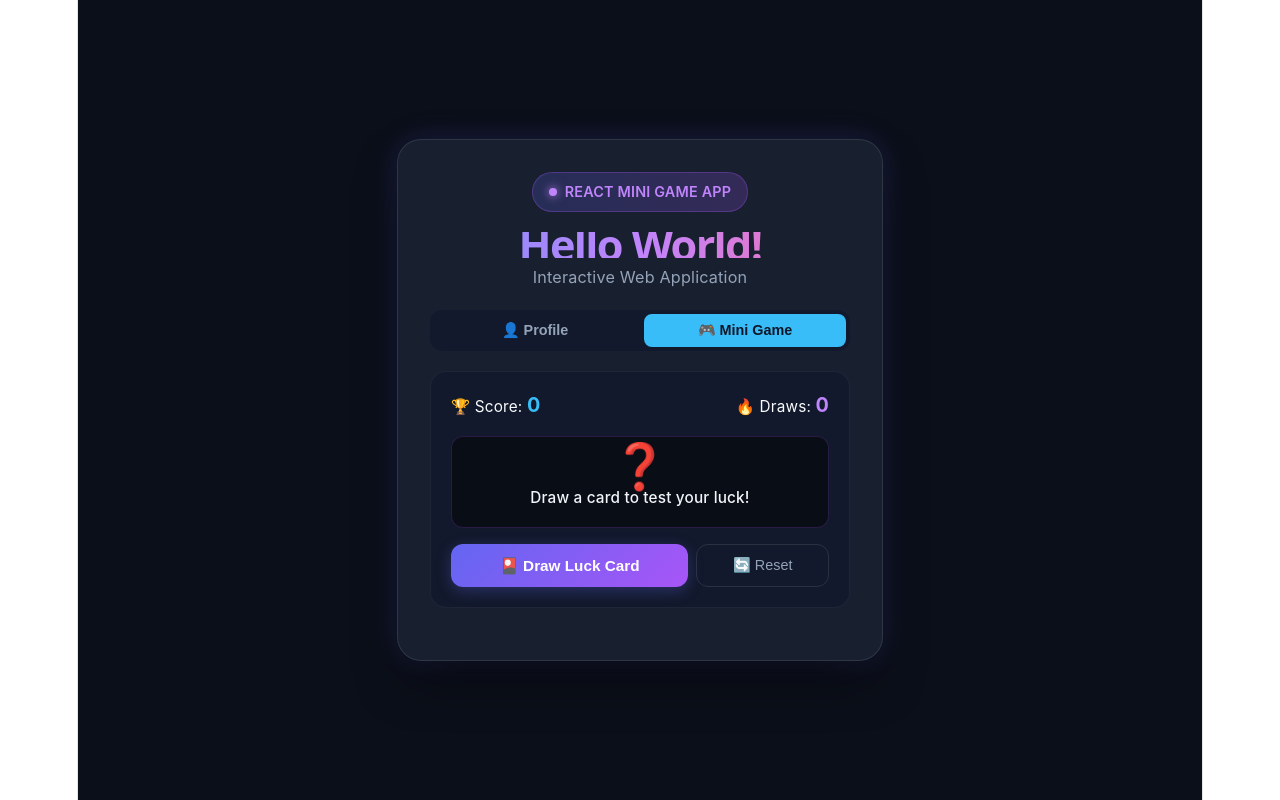
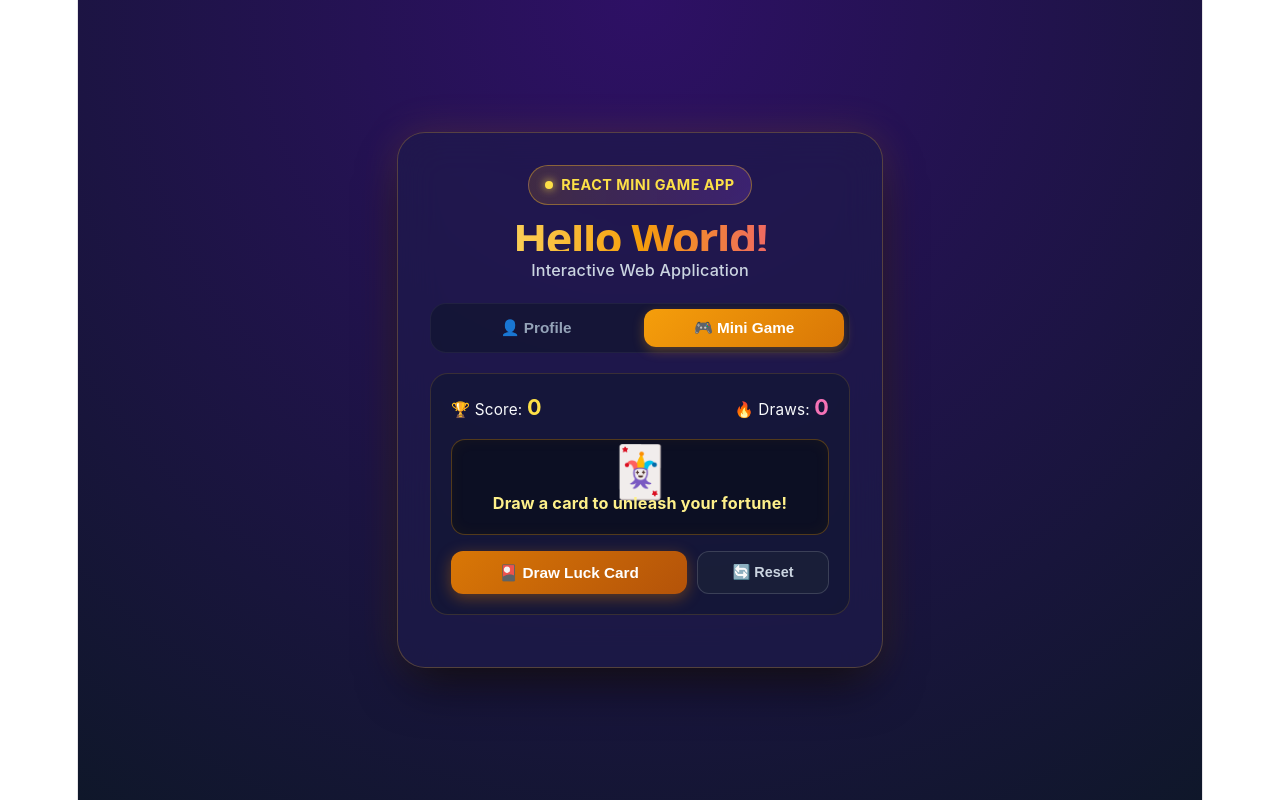
Before and after one commit to NguyenThiCamPhung25560047/my-react-app, a React (Vite) app: page / in a window 1280 px wide. Built offline with nearby package versions, Linux system fonts and the light colour scheme.

Commit message:
update mini game

```diff
--- a/src/App.jsx
+++ b/src/App.jsx
@@ -3,15 +3,16 @@ import { useState } from 'react';
 function App() {
   const [activeTab, setActiveTab] = useState('game');
   const [score, setScore] = useState(0);
-  const [cardResult, setCardResult] = useState({ emoji: '❓', text: 'Draw a card to test your luck!' });
+  const [cardResult, setCardResult] = useState({ emoji: '🃏', text: 'Draw a card to unleash your fortune!' });
   const [streak, setStreak] = useState(0);
 
+  // Mức điểm thưởng cao bùng nổ
   const fortunes = [
-    { emoji: '🌟', text: 'Bá khí! (+10 PTS)', points: 10 },
-    { emoji: '🔥', text: 'Aura farming! (+5 PTS)', points: 5 },
-    { emoji: '⚡', text: 'Tuyệt vời, uống nào! (+3 PTS)', points: 3 },
-    { emoji: '🍀', text: 'Chúc bạn may mắn lần sau! (+1 PTS)', points: 1 },
-    { emoji: '💥', text: 'Nổ hũ! (+20 PTS)', points: 20 },
+    { emoji: '👑', text: 'NỔ HỦ (+500 PTS)', points: 500 },
+    { emoji: '🔥', text: 'BÁ KHÍ (+250 PTS)', points: 250 },
+    { emoji: '🥂', text: 'TUYỆT VỜI, UỐNG NÀO (+100 PTS)', points: 100 },
+    { emoji: '⚡', text: 'CHÚC BẠN MAY MẮN LẦN SAU (+50 PTS)', points: 50 },
+    { emoji: '🌟', text: 'AURA FARMING (+150 PTS)', points: 150 },
   ];
 
   const handleDrawCard = () => {
@@ -26,15 +27,15 @@ function App() {
   const handleResetGame = () => {
     setScore(0);
     setStreak(0);
-    setCardResult({ emoji: '❓', text: 'Draw a card to test your luck!' });
+    setCardResult({ emoji: '🃏', text: 'Draw a card to unleash your fortune!' });
   };
 
   return (
     <div style={{
       minHeight: '100vh',
-      backgroundColor: '#0b0f19',
+      background: 'radial-gradient(circle at top, #2e1065 0%, #0f172a 100%)',
       color: '#f8fafc',
-      fontFamily: "'Inter', 'Segoe UI', sans-serif",
+      fontFamily: "'Plus Jakarta Sans', 'Inter', sans-serif",
       display: 'flex',
       alignItems: 'center',
       justifyContent: 'center',
@@ -44,45 +45,46 @@ function App() {
       <div style={{
         maxWidth: '420px',
         width: '100%',
-        background: 'rgba(30, 41, 59, 0.7)',
-        backdropFilter: 'blur(16px)',
-        borderRadius: '24px',
-        border: '1px solid rgba(255, 255, 255, 0.1)',
+        background: 'rgba(30, 27, 75, 0.65)',
+        backdropFilter: 'blur(20px)',
+        borderRadius: '28px',
+        border: '1px solid rgba(251, 191, 36, 0.25)',
         padding: '32px',
-        boxShadow: '0 25px 50px -12px rgba(0, 0, 0, 0.5), 0 0 30px rgba(99, 102, 241, 0.2)',
+        boxShadow: '0 25px 50px -12px rgba(0, 0, 0, 0.7), 0 0 40px rgba(245, 158, 11, 0.15)',
         textAlign: 'center'
       }}>
 
-        {/* Top Badge */}
+        {/* Top Badge - Warm Gold & Purple Accent */}
         <div style={{
           display: 'inline-flex',
           alignItems: 'center',
           gap: '8px',
           padding: '6px 16px',
           borderRadius: '9999px',
-          background: 'linear-gradient(90deg, rgba(99,102,241,0.2) 0%, rgba(168,85,247,0.2) 100%)',
-          border: '1px solid rgba(168, 85, 247, 0.3)',
-          color: '#c084fc',
+          background: 'linear-gradient(90deg, rgba(245,158,11,0.15) 0%, rgba(168,85,247,0.2) 100%)',
+          border: '1px solid rgba(251, 191, 36, 0.4)',
+          color: '#fde047',
           fontSize: '0.8rem',
-          fontWeight: '600',
+          fontWeight: '700',
+          letterSpacing: '0.5px',
           marginBottom: '20px'
         }}>
-          <span style={{ width: '8px', height: '8px', borderRadius: '50%', backgroundColor: '#c084fc', boxShadow: '0 0 10px #c084fc' }}></span>
+          <span style={{ width: '8px', height: '8px', borderRadius: '50%', backgroundColor: '#fde047', boxShadow: '0 0 10px #fde047' }}></span>
           REACT MINI GAME APP
         </div>
 
-        {/* Title */}
+        {/* Title - Sunset Gold Gradient */}
         <h1 style={{
-          fontSize: '2.4rem',
+          fontSize: '2.5rem',
           fontWeight: '800',
           margin: '0 0 6px 0',
-          background: 'linear-gradient(to right, #818cf8, #c084fc, #f472b6)',
+          background: 'linear-gradient(to right, #fef08a, #f59e0b, #ec4899)',
           WebkitBackgroundClip: 'text',
           WebkitTextFillColor: 'transparent'
         }}>
           Hello World!
         </h1>
-        <p style={{ color: '#94a3b8', fontSize: '0.9rem', margin: '0 0 20px 0' }}>
+        <p style={{ color: '#cbd5e1', fontSize: '0.9rem', margin: '0 0 20px 0', fontWeight: '500' }}>
           Interactive Web Application
         </p>
 
@@ -91,23 +93,25 @@ function App() {
           display: 'flex',
           gap: '8px',
           background: 'rgba(15, 23, 42, 0.6)',
-          padding: '4px',
-          borderRadius: '12px',
-          marginBottom: '20px'
+          padding: '5px',
+          borderRadius: '16px',
+          marginBottom: '20px',
+          border: '1px solid rgba(255, 255, 255, 0.05)'
         }}>
           <button
             onClick={() => setActiveTab('profile')}
             style={{
               flex: 1,
-              padding: '8px',
-              borderRadius: '8px',
+              padding: '10px',
+              borderRadius: '12px',
               border: 'none',
-              background: activeTab === 'profile' ? '#38bdf8' : 'transparent',
-              color: activeTab === 'profile' ? '#0f172a' : '#94a3b8',
-              fontWeight: 'bold',
+              background: activeTab === 'profile' ? 'linear-gradient(135deg, #f59e0b 0%, #d97706 100%)' : 'transparent',
+              color: activeTab === 'profile' ? '#fff' : '#94a3b8',
+              fontWeight: '700',
               cursor: 'pointer',
-              fontSize: '0.8rem',
-              transition: 'all 0.2s'
+              fontSize: '0.85rem',
+              boxShadow: activeTab === 'profile' ? '0 4px 12px rgba(245, 158, 11, 0.3)' : 'none',
+              transition: 'all 0.2s ease'
             }}
           >
             👤 Profile
@@ -116,15 +120,16 @@ function App() {
             onClick={() => setActiveTab('game')}
             style={{
               flex: 1,
-              padding: '8px',
-              borderRadius: '8px',
+              padding: '10px',
+              borderRadius: '12px',
               border: 'none',
-              background: activeTab === 'game' ? '#38bdf8' : 'transparent',
-              color: activeTab === 'game' ? '#0f172a' : '#94a3b8',
-              fontWeight: 'bold',
+              background: activeTab === 'game' ? 'linear-gradient(135deg, #f59e0b 0%, #d97706 100%)' : 'transparent',
+              color: activeTab === 'game' ? '#fff' : '#94a3b8',
+              fontWeight: '700',
               cursor: 'pointer',
-              fontSize: '0.8rem',
-              transition: 'all 0.2s'
+              fontSize: '0.85rem',
+              boxShadow: activeTab === 'game' ? '0 4px 12px rgba(245, 158, 11, 0.3)' : 'none',
+              transition: 'all 0.2s ease'
             }}
           >
             🎮 Mini Game
@@ -134,20 +139,20 @@ function App() {
         {/* Tab 1: Profile */}
         {activeTab === 'profile' && (
           <div style={{
-            background: 'rgba(15, 23, 42, 0.6)',
-            padding: '16px 20px',
-            borderRadius: '16px',
-            border: '1px solid rgba(255, 255, 255, 0.05)',
+            background: 'rgba(15, 23, 42, 0.5)',
+            padding: '18px 20px',
+            borderRadius: '18px',
+            border: '1px solid rgba(251, 191, 36, 0.15)',
             textAlign: 'left',
             marginBottom: '20px'
           }}>
-            <div style={{ display: 'flex', justifyContent: 'space-between', marginBottom: '8px' }}>
-              <span style={{ color: '#64748b', fontSize: '0.85rem' }}>Student:</span>
-              <span style={{ color: '#f1f5f9', fontWeight: '600', fontSize: '0.9rem' }}>Nguyen Thi Cam Phung</span>
+            <div style={{ display: 'flex', justifyContent: 'space-between', marginBottom: '10px' }}>
+              <span style={{ color: '#94a3b8', fontSize: '0.85rem' }}>Student:</span>
+              <span style={{ color: '#fef08a', fontWeight: '600', fontSize: '0.9rem' }}>Nguyen Thi Cam Phung</span>
             </div>
             <div style={{ display: 'flex', justifyContent: 'space-between' }}>
-              <span style={{ color: '#64748b', fontSize: '0.85rem' }}>Student ID:</span>
-              <span style={{ color: '#38bdf8', fontWeight: '700', fontSize: '0.9rem', fontFamily: 'monospace' }}>25560047</span>
+              <span style={{ color: '#94a3b8', fontSize: '0.85rem' }}>Student ID:</span>
+              <span style={{ color: '#f59e0b', fontWeight: '700', fontSize: '0.95rem', fontFamily: 'monospace' }}>25560047</span>
             </div>
           </div>
         )}
@@ -155,32 +160,33 @@ function App() {
         {/* Tab 2: Mini Game Section */}
         {activeTab === 'game' && (
           <div style={{
-            background: 'rgba(15, 23, 42, 0.6)',
+            background: 'rgba(15, 23, 42, 0.5)',
             padding: '20px',
-            borderRadius: '16px',
-            border: '1px solid rgba(255, 255, 255, 0.05)',
+            borderRadius: '18px',
+            border: '1px solid rgba(251, 191, 36, 0.15)',
             marginBottom: '20px'
           }}>
             {/* Scoreboard */}
             <div style={{ display: 'flex', justifyContent: 'space-between', marginBottom: '16px', fontSize: '0.85rem' }}>
-              <span>🏆 Score: <strong style={{ color: '#38bdf8', fontSize: '1.1rem' }}>{score}</strong></span>
-              <span>🔥 Draws: <strong style={{ color: '#c084fc', fontSize: '1.1rem' }}>{streak}</strong></span>
+              <span>🏆 Score: <strong style={{ color: '#fde047', fontSize: '1.2rem' }}>{score}</strong></span>
+              <span>🔥 Draws: <strong style={{ color: '#f472b6', fontSize: '1.2rem' }}>{streak}</strong></span>
             </div>
 
             {/* Card Result Area */}
             <div style={{
-              background: '#090d16',
-              borderRadius: '12px',
-              padding: '16px',
+              background: 'rgba(10, 15, 30, 0.8)',
+              borderRadius: '14px',
+              padding: '18px',
               marginBottom: '16px',
-              border: '1px solid rgba(168, 85, 247, 0.2)'
+              border: '1px solid rgba(245, 158, 11, 0.3)',
+              boxShadow: 'inset 0 0 15px rgba(245, 158, 11, 0.05)'
             }}>
-              <div style={{ fontSize: '2.5rem', marginBottom: '6px' }}>{cardResult.emoji}</div>
-              <div style={{ fontSize: '0.85rem', color: '#f1f5f9', fontWeight: '500' }}>{cardResult.text}</div>
+              <div style={{ fontSize: '2.8rem', marginBottom: '6px' }}>{cardResult.emoji}</div>
+              <div style={{ fontSize: '0.9rem', color: '#fef08a', fontWeight: '700' }}>{cardResult.text}</div>
             </div>
 
             {/* Action Buttons */}
-            <div style={{ display: 'flex', gap: '8px' }}>
+            <div style={{ display: 'flex', gap: '10px' }}>
               <button
                 onClick={handleDrawCard}
                 style={{
@@ -188,12 +194,12 @@ function App() {
                   padding: '12px',
                   borderRadius: '12px',
                   border: 'none',
-                  background: 'linear-gradient(135deg, #6366f1 0%, #a855f7 100%)',
+                  background: 'linear-gradient(135deg, #d97706 0%, #b45309 100%)',
                   color: '#fff',
                   fontWeight: 'bold',
                   cursor: 'pointer',
                   fontSize: '0.85rem',
-                  boxShadow: '0 4px 15px rgba(99, 102, 241, 0.3)'
+                  boxShadow: '0 4px 15px rgba(217, 119, 6, 0.4)'
                 }}
               >
                 🎴 Draw Luck Card
@@ -204,10 +210,10 @@ function App() {
                   flex: 1,
                   padding: '12px',
                   borderRadius: '12px',
-                  border: '1px solid rgba(255, 255, 255, 0.1)',
-                  background: 'transparent',
-                  color: '#94a3b8',
-                  fontWeight: '500',
+                  border: '1px solid rgba(255, 255, 255, 0.15)',
+                  background: 'rgba(30, 41, 59, 0.5)',
+                  color: '#cbd5e1',
+                  fontWeight: '600',
                   cursor: 'pointer',
                   fontSize: '0.8rem'
                 }}
```
